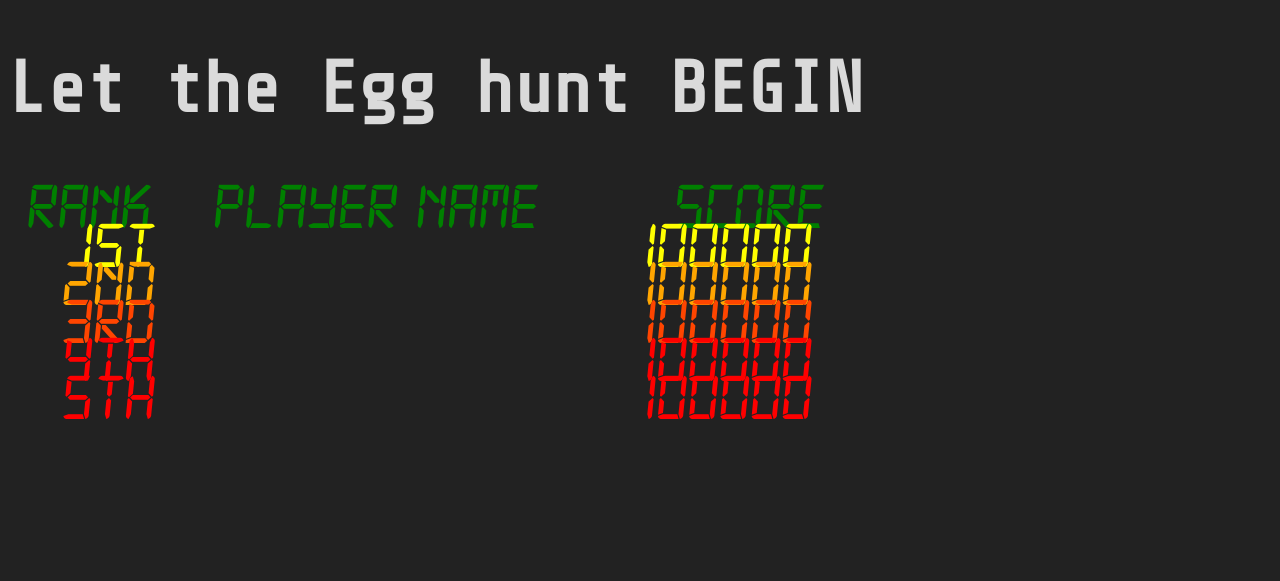
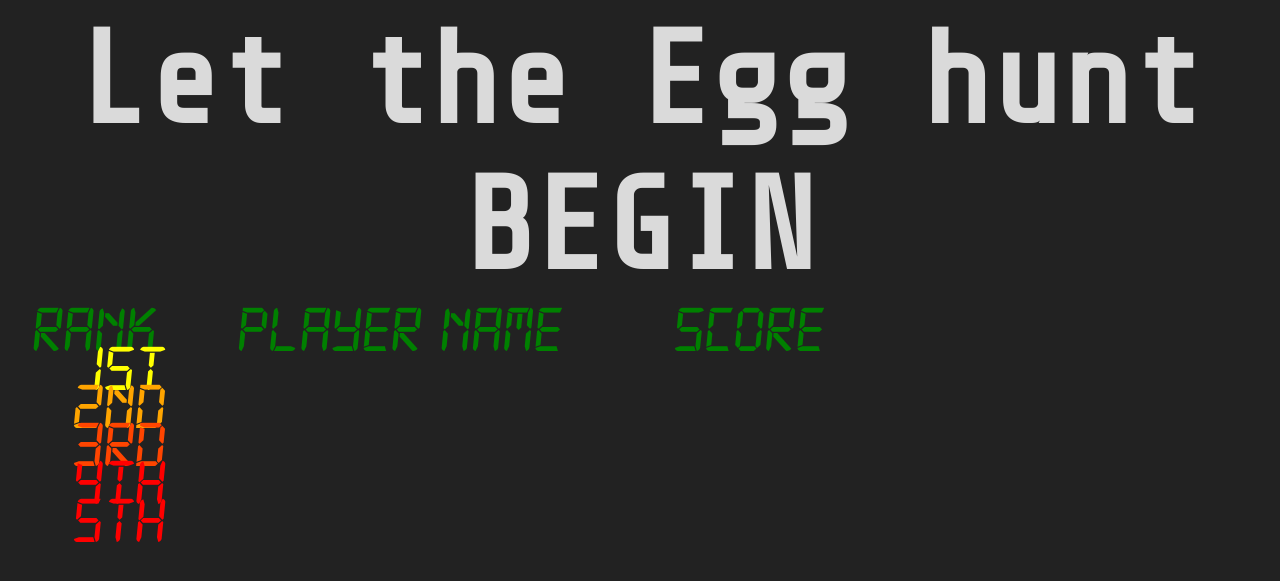
Before and after one commit to flynow10/oasis-game, a PHP site: page /scoreboard.php in a window 1280 px wide. Shown: the top 581 px of the page. Run offline with PHP 8.4, Linux system fonts and the light colour scheme.

Commit message:
Styling and scoreboard ding

```diff
--- a/css/main.css
+++ b/css/main.css
@@ -1,3 +1,4 @@
+
 .x { cursor: crosshair; }
 .x:hover { color : red; }
 
@@ -13,13 +14,14 @@ body {
     font-family: 'Share Tech Mono', monospace;
 }
 
-.dark h1 { color : rgb(218, 218, 218); font-size : 72px; }
-.dark table { width : 820px;}
+.dark h1 { color : rgb(218, 218, 218); font-size : 130px; text-align: center; margin: 0px}
+.dark table { width : 820px; }
 .r { text-align : right;}
 th, td {
     font-family: 'digital', 'Share Tech Mono', monospace;
     font-size : 66px;
     font-style: italic;
+    text-align: center
 }
 td { padding : 0 0.2em; }
 th { color : green; text-align: center; font-weight: normal; }
--- a/game-over.json
+++ b/game-over.json
@@ -1 +1 @@
-{ "gameOver" : false, "winningAvatar" : "" }
+{ "gameOver" : false, "winningAvatar" : "", "score" : 0}
--- a/js/scoreboard.js
+++ b/js/scoreboard.js
@@ -1,24 +1,25 @@
 $(function(){
+    var audio = new Audio('bell.wav');
     var scoreboardPlayers = {
         first : {
             name : "",
-            score : 0
+            score : null
         },
         second : {
             name : "",
-            score : 0
+            score : null
         },
         third : {
             name : "",
-            score : 0
+            score : null
         },
         fourth : {
             name : "",
-            score : 0
+            score : null
         },
         fifth : {
             name : "",
-            score : 0
+            score : null
         }
     }
     window.setInterval(checkGameStatus, 300);
@@ -31,10 +32,17 @@ $(function(){
     }
     function hasWinnerBeenPosted(data) {
         if (data.gameOver) {
+            if (scoreboardPlayers.first.score === null )
+            audio.play();
+        }
             scoreboardPlayers.first.name = data.winningAvatar;
-        }
+            if (data.score !== 0) {
+            scoreboardPlayers.first.score = data.score;
+            }
     }
     function updateScoreboardStatus(){
         $(".scoreboardnf").text(scoreboardPlayers.first.name);
+        $(".scoreboardsf").text(scoreboardPlayers.first.score);
+
     }
 });
--- a/loser.php
+++ b/loser.php
@@ -1,6 +1,6 @@
 <?php
 $winnerFile = file_get_contents("./game-over.json", FILE_USE_INCLUDE_PATH);
-$theWinner = substr($winnerFile, 40, strlen($winnerFile) - 43);
+$theWinner = substr($winnerFile, 40, strlen($winnerFile) - 60);
 ?>
 
 <!DOCTYPE html>
--- a/reset.php
+++ b/reset.php
@@ -1,6 +1,6 @@
 <?php
 $filename = 'game-over.json';
-$somecontent = "{ \"gameOver\" : false, \"winningAvatar\" : \"\" }";
+$somecontent = "{ \"gameOver\" : false, \"winningAvatar\" : \"\", \"score\" : 0}";
 // Let's make sure the file exists and is writable first.
 if (is_writable($filename)) {
 
--- a/scoreboard.php
+++ b/scoreboard.php
@@ -13,7 +13,9 @@ $theWinner = substr($winnerFile, 40, strlen($winnerFile) - 43);
     <link href="css/main.css" rel="stylesheet">
 </head>
 <body class="dark">
-    <h1>Let the Egg hunt BEGIN</h1>
+
+
+    <h1 class="title">Let the Egg hunt BEGIN</h1>
     <table>
         <thead>
             <tr>
@@ -26,27 +28,27 @@ $theWinner = substr($winnerFile, 40, strlen($winnerFile) - 43);
             <tr class="first">
                 <td class="r">1st</td>
                 <td class="scoreboardnf"></td>
-                <td class="r">100000</td>
+                <td class="scoreboardsf r"></td>
             </tr>
             <tr class="second">
                 <td class="r">2nd</td>
                 <td class="scoreboardns"></td>
-                <td class="r">100000</td>
+                <td class="scoreboardss r"></td>
             </tr>
             <tr class="third">
                 <td class="r">3rd</td>
                 <td class="scoreboardnt"></td>
-                <td class="r">100000</td>
+                <td class="scoreboardst r"></td>
             </tr>
             <tr class="fourth">
                 <td class="r">4th</td>
                 <td class="scoreboardnfo"></td>
-                <td class="r">100000</td>
+                <td class="scoreboardsfo r"></td>
             </tr>
             <tr class="fifth">
                 <td class="r">5th</td>
                 <td class="scoreboardnfi"></td>
-                <td class="r">100000</td>
+                <td class="scoreboardsfi r"></td>
             </tr>
         </tbody>
     </table>
--- a/winner.php
+++ b/winner.php
@@ -1,6 +1,6 @@
 <?php
 $filename = 'game-over.json';
-$somecontent = "{ \"gameOver\" : true, \"winningAvatar\" : \"".htmlentities(str_rot13($_GET["avatar"]))."\" }";
+$somecontent = "{ \"gameOver\" : true, \"winningAvatar\" : \"".htmlentities(str_rot13($_GET["avatar"]))."\", \"score\" : 10000 }";
 // Let's make sure the file exists and is writable first.
 if (is_writable($filename)) {
 
```
Also changed, not shown: 2 other files.
